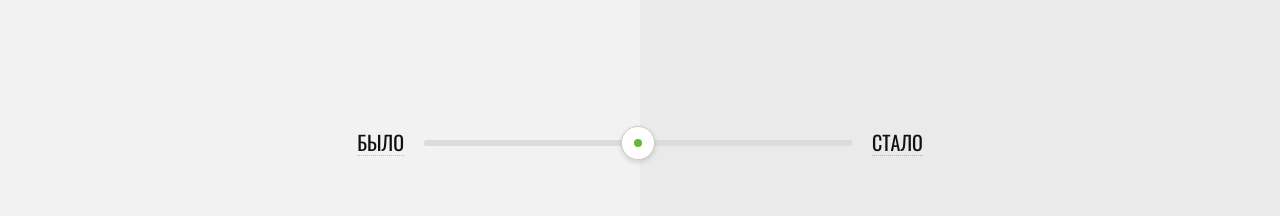
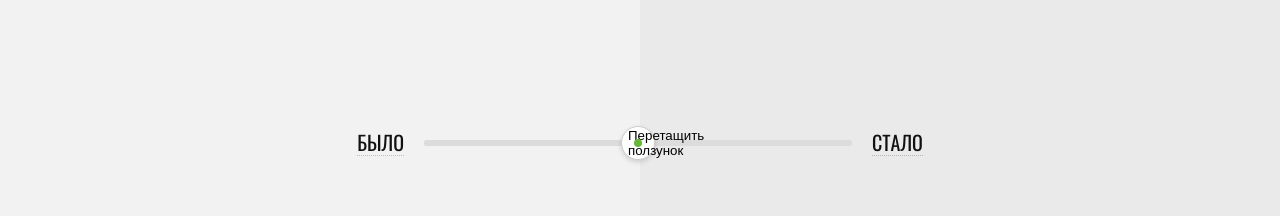
Before and after one commit to corvus-007/17030-cat-energy, a website: page source/index.html in a window 1280 px wide. Shown: the part 2600-2816 px from the top of the page. Drawn offline with nearby package versions, Linux system fonts and the light colour scheme; files that its build step writes are made by us from their sources.

Commit message:
Меняет хендлер слайдера с div на button в файле index.html

```diff
--- a/source/index.html
+++ b/source/index.html
@@ -151,7 +151,7 @@
                 <button class="transformation-tumbler__control" type="button">Было</button>
                 <div class="transformation-tumbler__scale">
                   <div class="transformation-tumbler__bar"></div>
-                  <div class="transformation-tumbler__handle" tabindex="0"></div>
+                  <button class="transformation-tumbler__handle" type="button">Перетащить ползунок</button>
                 </div>
                 <button class="transformation-tumbler__control" type="button">Стало</button>
               </div>
```
